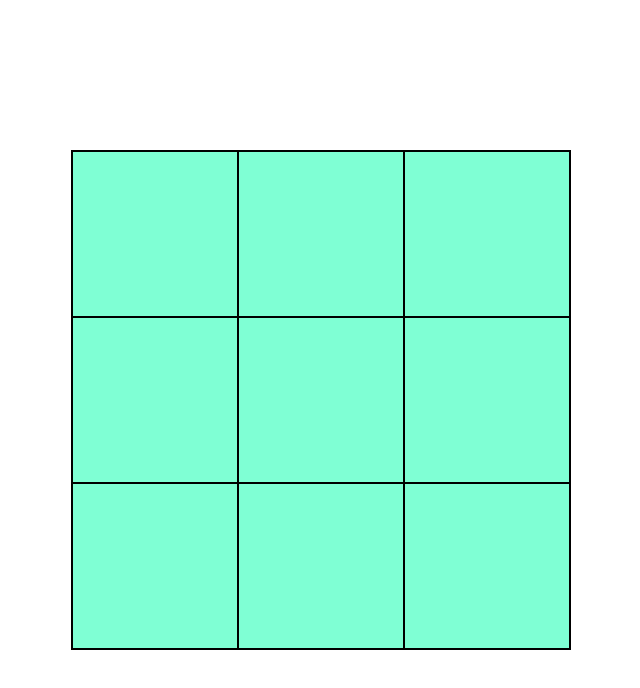
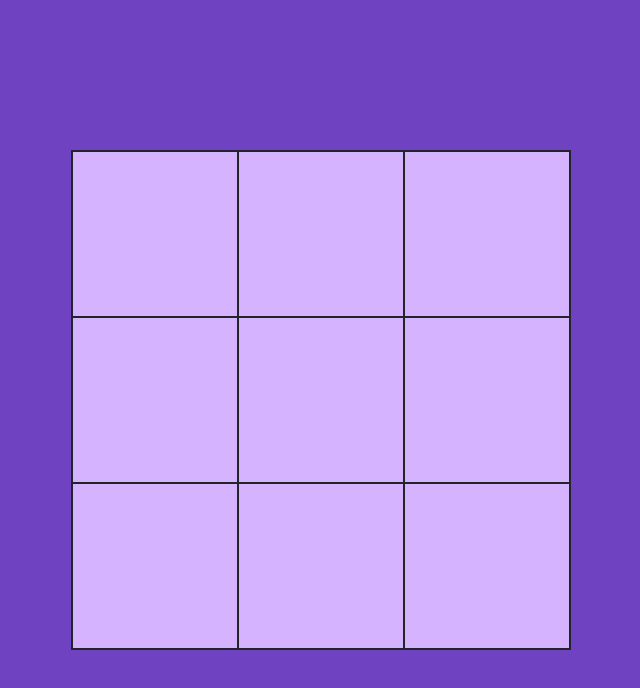
Before and after one commit to Albatraoz12/tictactoe, a React (Vite) app: page / in a window 1280 px wide. Shown: the top 688 px of the page, without its empty margins (319-959 px from the left). Built offline with nearby package versions, Linux system fonts and the light colour scheme.

Commit message:
add new colors to the app

```diff
--- a/src/App.css
+++ b/src/App.css
@@ -2,6 +2,13 @@
   padding: 0;
   margin: 0;
   box-sizing: border-box;
+}
+:root {
+  --bg-color: #d6b3ff;
+  --black: #212529;
+  --purple: #6f42c1;
+  --green: #28a745;
+  --light-green: #8fd19e;
 }
 
 main {
@@ -10,13 +17,15 @@ main {
   display: flex;
   justify-content: center;
   align-items: center;
+  background-color: var(--purple);
+  color: var(--black);
 }
 
 .board {
   width: 500px;
   height: 500px;
-  background-color: aquamarine;
-  border: 1px solid black;
+  background-color: var(--bg-color);
+  border: 1px solid var(--black);
   display: flex;
   flex-direction: column;
 }
@@ -30,15 +39,15 @@ main {
 .square {
   flex: 33%;
   height: 100%;
-  border: 1px solid black;
+  border: 1px solid var(--black);
   cursor: pointer;
   display: grid;
   place-items: center;
-  font-size: 30px;
+  font-size: 52px;
   color: black;
   font-family: 'Times New Roman', Times, serif;
 }
 
 .square:active {
-  background-color: #64f4c4;
+  background-color: var(--purple);
 }
```
